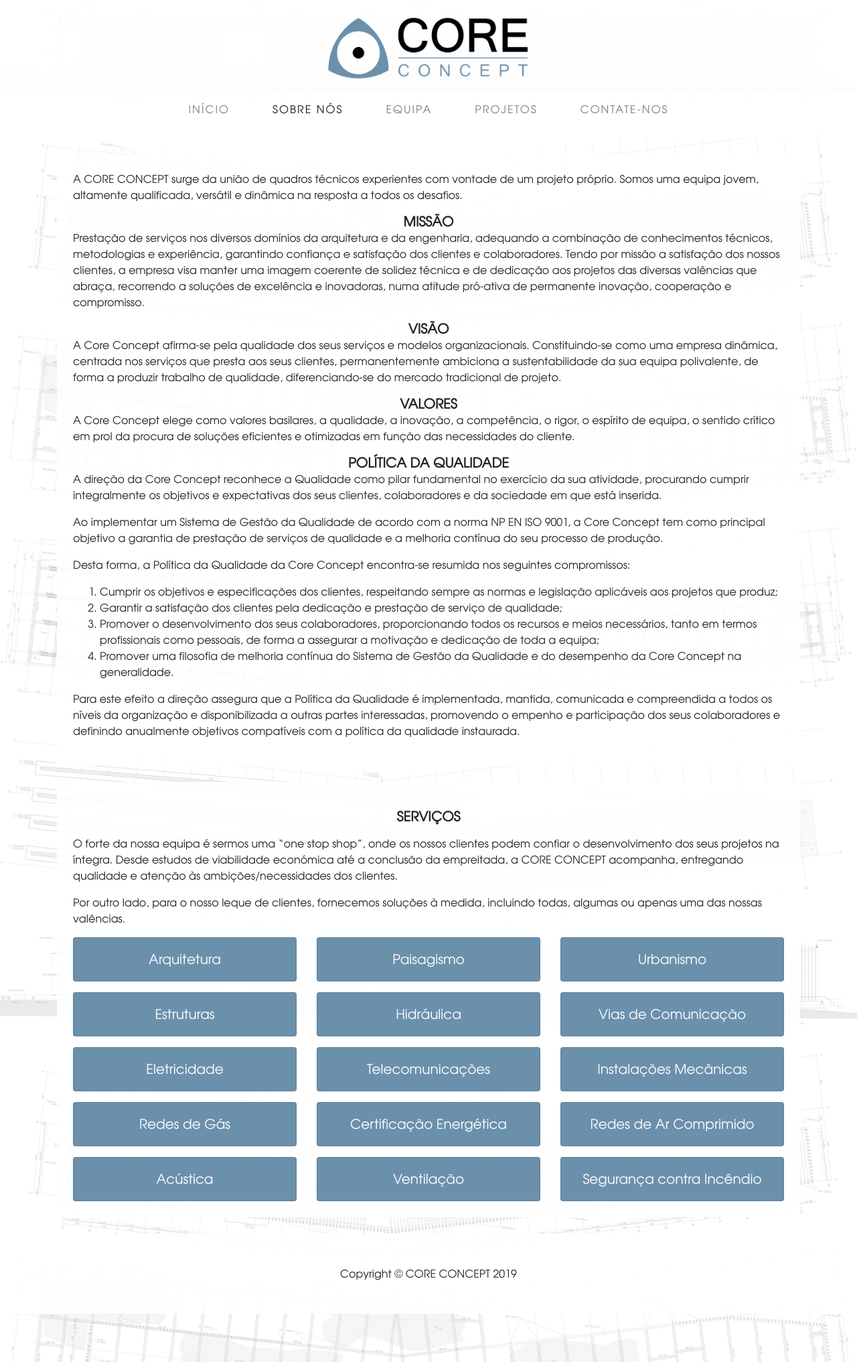
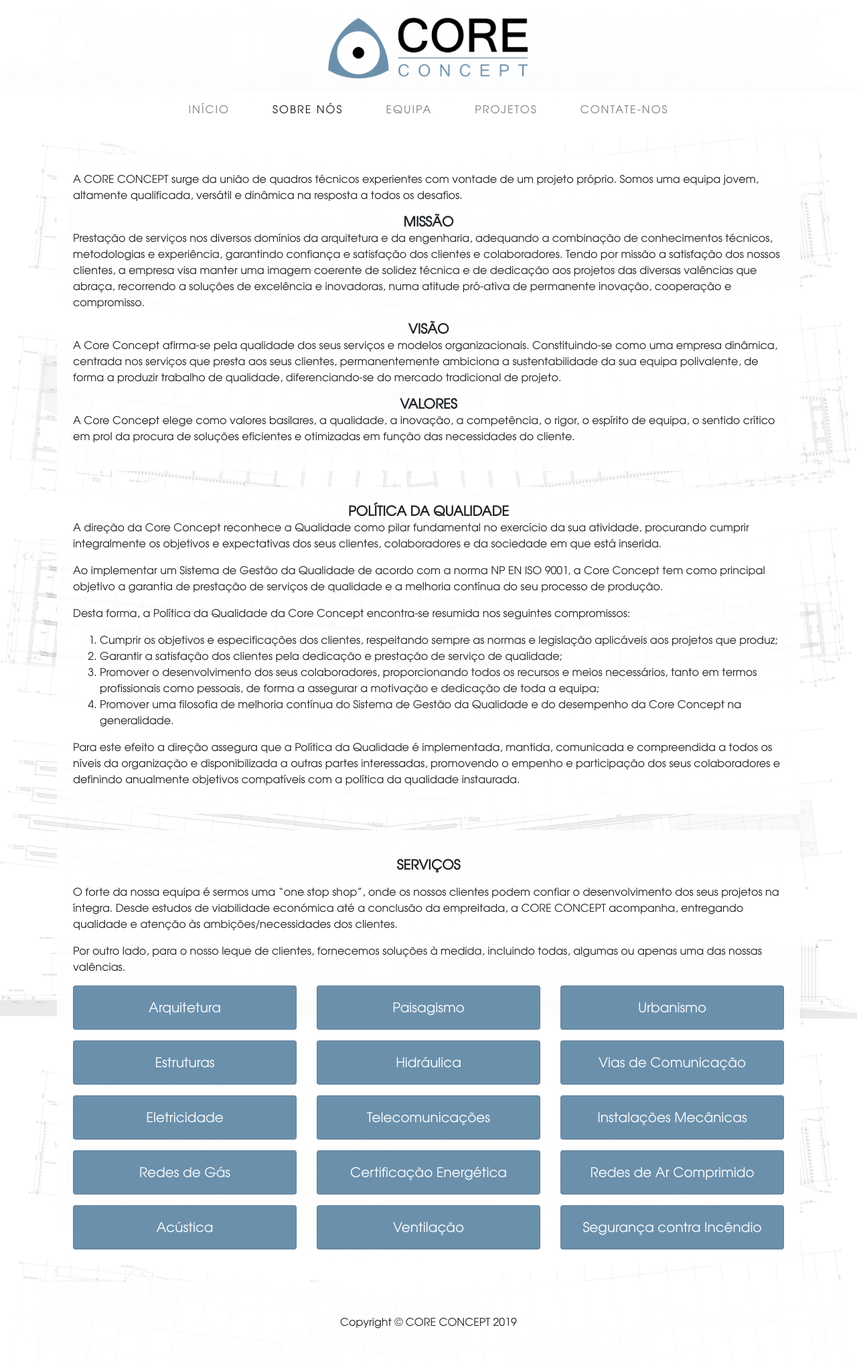
Before and after one commit to simaob/core_jekyll, a Jekyll site: the page built from about.html, in a window 1280 px wide. Shown: the whole page at 67% size. Built offline with Jekyll 4.4.1, drawn with Linux system fonts in a browser that asks for light colours.

Commit message:
add a bit more space

```diff
--- a/about.html
+++ b/about.html
@@ -44,7 +44,8 @@
     procura de soluções eficientes e  otimizadas em função das necessidades do
     cliente.
   </p>
-
+</div>
+<div class="bg-faded p-4 my-4">
   <h2 class="text-center text-lg text-uppercase my-0">
     <strong>POLÍTICA DA QUALIDADE</strong>
   </h2>
```
